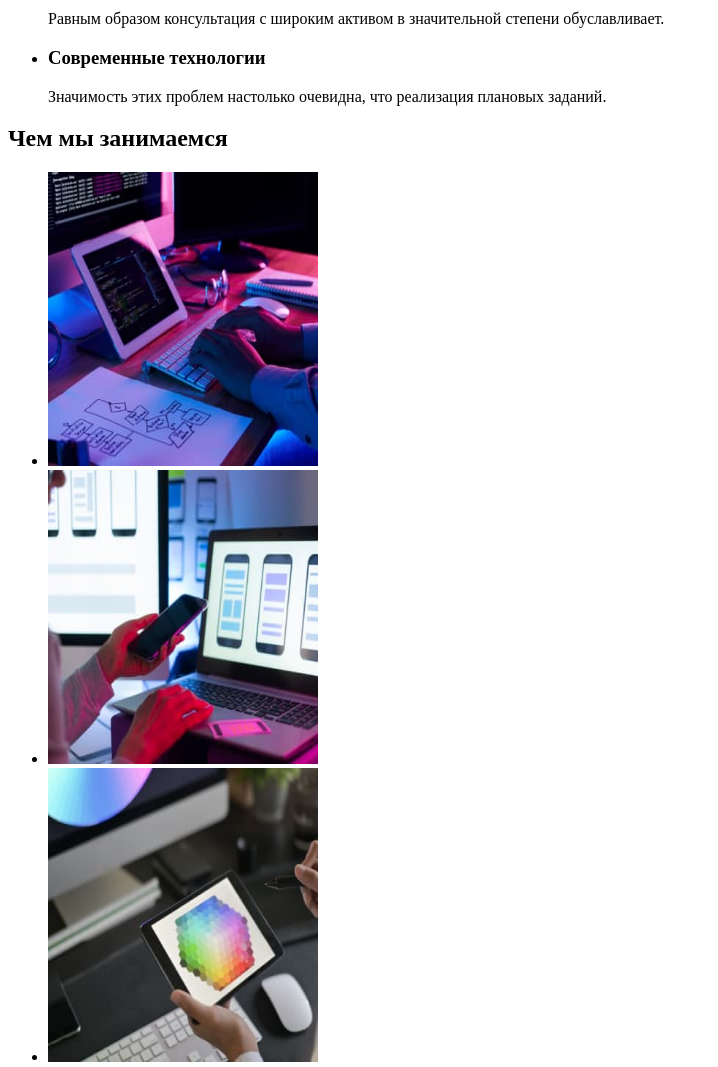
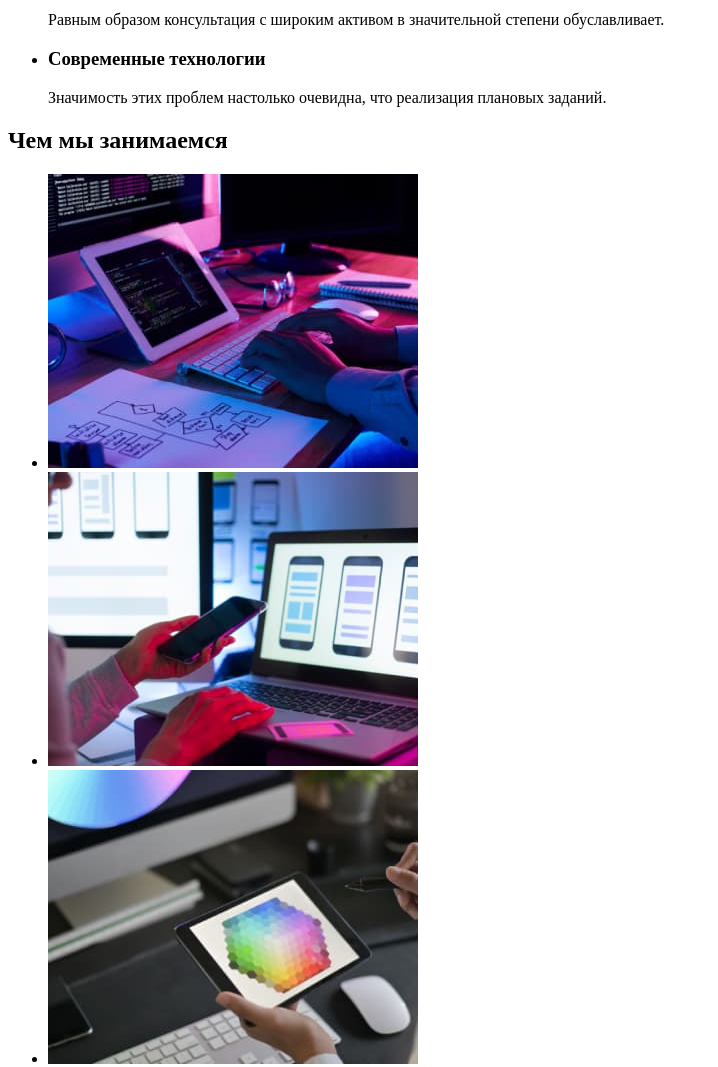
Before and after one commit to olga-julija/goit-markup-hw-01, a plain HTML site: page index.html in a window 1280 px wide. Shown: the part 440-1507 px from the top of the page, without its empty margins (0-718 px from the left). Drawn offline with Linux system fonts and the light colour scheme.

Commit message:
section 4

```diff
--- a/index.html
+++ b/index.html
@@ -35,6 +35,7 @@
 </section>
      <!-- section 2-->
   <section>
+    <h2></h2>
    <ul>
     <li>
      <h3>Внимание к деталям</h3>
@@ -61,29 +62,32 @@
             что реализация плановых заданий.</p>
       </li>
  </ul>
+  </section>
+ <!--section 3-->
+<section>
   <h2>Чем мы занимаемся</h2>
     <ul>
      <li>
       <img src="./images/img.jpg"
            alt="настройка сайта"
-           width="270"
+           width="370"
            height="294"/>
      </li>
      <li>
       <img src="./images/img2.jpg"
            alt="розработка мобильного приложения"
-           width="270"
+           width="370"
            height="294"/>
      </li>
      <li>
       <img src="./images/img(1).jpg"
            alt="графический дизайн"
-           width="270"
+           width="370"
            height="294"/>
     </li>
  </ul>
  </section>
-  <!-- section 3-->
+  <!-- section 4-->
   <section>
    <h2>Наша команда</h2>
      <ul>
@@ -124,7 +128,7 @@
 </main>
 <!--адрес-->
 <footer>
- <h2 lang="en">WebStudio</h2>
+<a href="" lang="en">WebStudio </a>
   <address>
    <ul>
      <li>
```
